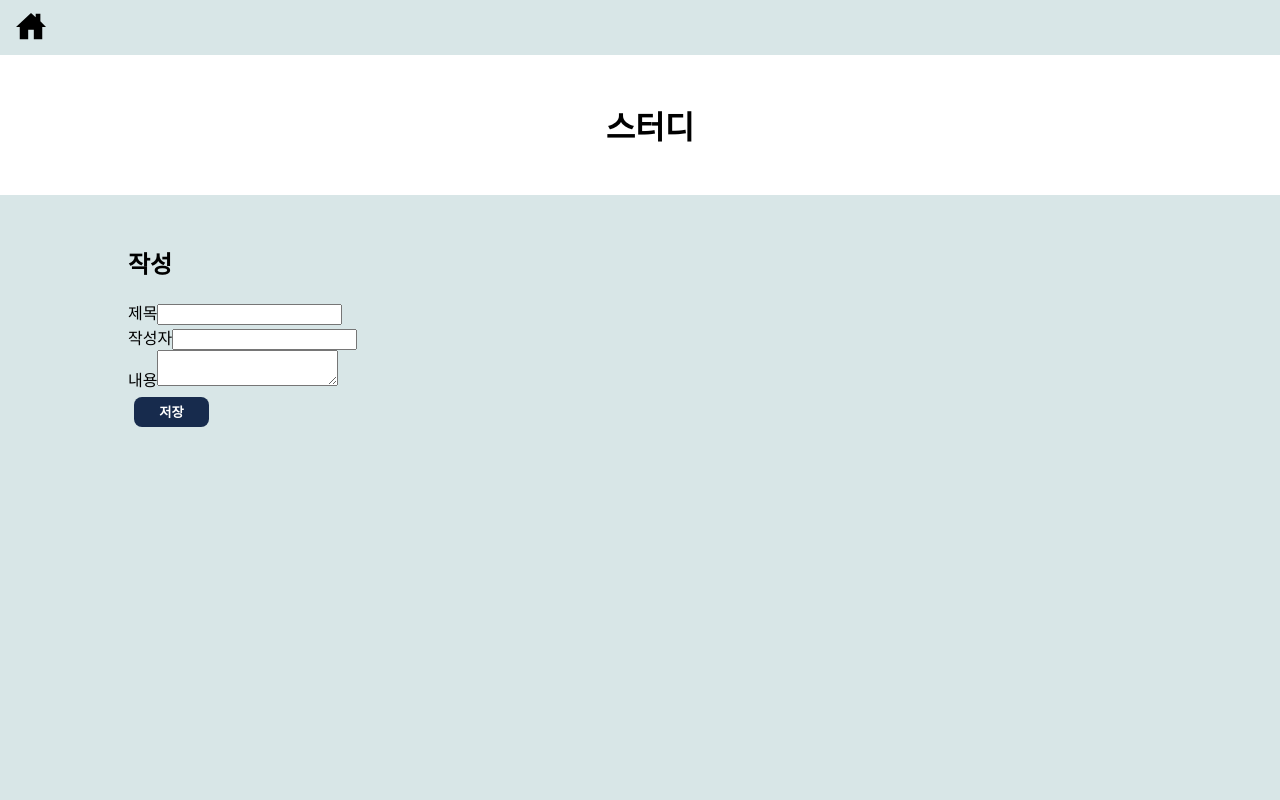
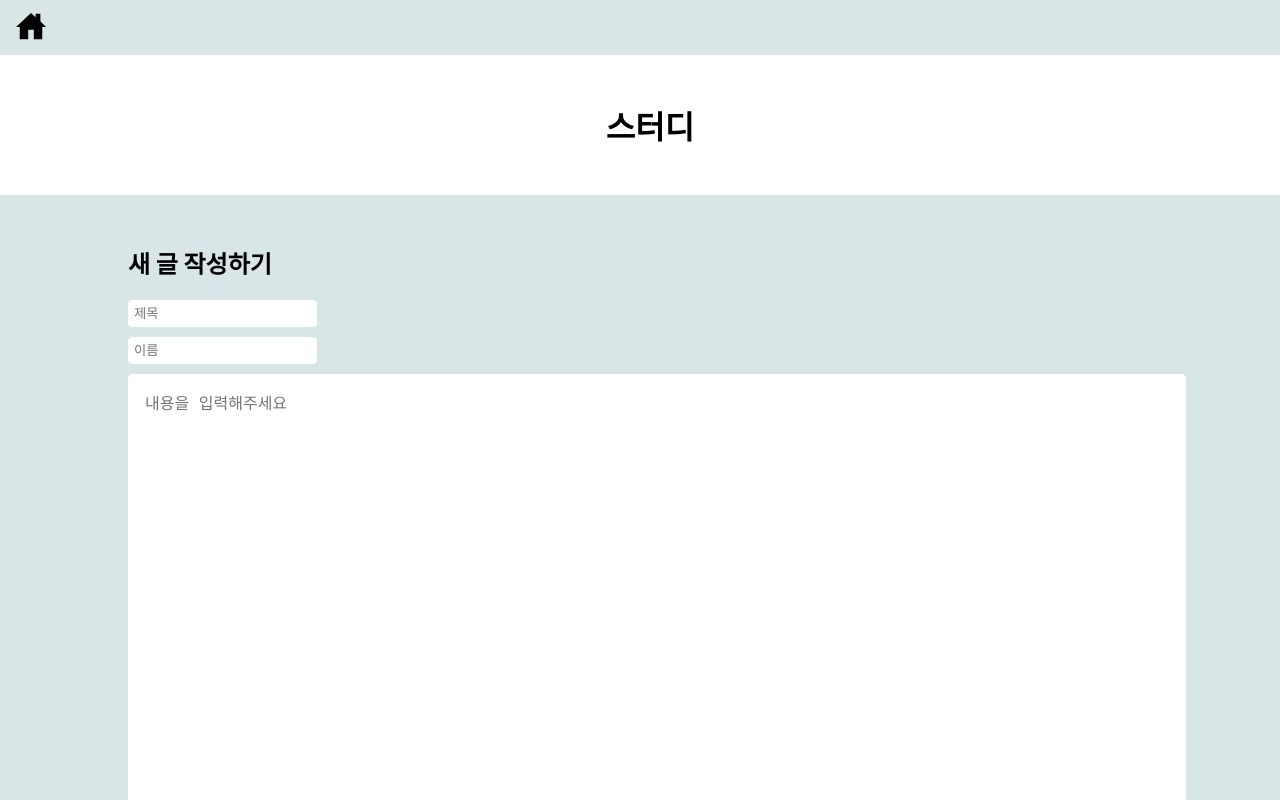
Before and after one commit to Hediar/react-lv4, a React (Create React App) app: page /post in a window 1280 px wide. Shown: the top 800 px of the page. Built offline with nearby package versions, Linux system fonts and the light colour scheme.

Commit message:
Post.jsx style 추가

```diff
--- a/src/components/Inputcomment.jsx
+++ b/src/components/Inputcomment.jsx
@@ -5,6 +5,7 @@ import shortid from "shortid";
 import { useParams } from "react-router-dom";
 import { useMutation, useQueryClient } from "react-query";
 import { addnewComment } from "../api/studyTodo";
+import { styled } from "styled-components";
 
 function Inputcomment(props) {
   const [inputUser, inputUserHandler, setInputUser] = useInput();
@@ -40,23 +41,62 @@ function Inputcomment(props) {
   };
 
   return (
-    <>
+    <CommentBox>
       <div>
         <div>
-          <label>이름</label>
-          <input value={inputUser} onChange={inputUserHandler} maxlength="10" />
+          <CommentNameInput
+            value={inputUser}
+            onChange={inputUserHandler}
+            maxlength="10"
+            placeholder="이름을 입력해주세요"
+          />
         </div>
-        <textarea
+
+        <CommentInput
           value={inputComment}
           onChange={inputCommentHandler}
           placeholder="댓글을 입력해주세요"
         />
       </div>
-      <Button role="newcomment" onClick={handleSubmitButtonClick}>
-        저장
-      </Button>
-    </>
+      <ButtonWrapper>
+        <Button role="newcomment" onClick={handleSubmitButtonClick}>
+          저장
+        </Button>
+      </ButtonWrapper>
+    </CommentBox>
   );
 }
 
 export default Inputcomment;
+
+const CommentBox = styled.div`
+  align-items: center;
+  justify-content: space-between;
+  padding: 10px;
+  width: 90%;
+`;
+
+const CommentNameInput = styled.input`
+  padding: 5px;
+  outline: none;
+  border: 1px solid white;
+  margin-bottom: 10px;
+  border-radius: 4px;
+`;
+
+const CommentInput = styled.textarea`
+  resize: none;
+  padding: 1rem 1rem 1.5rem;
+  outline: none;
+  border: 1px solid white;
+  margin-bottom: 8px;
+  width: 100%;
+  border-radius: 4px;
+  font-size: 1rem;
+  line-height: 1.75;
+`;
+
+const ButtonWrapper = styled.div`
+  display: flex;
+  justify-content: right;
+`;
--- a/src/pages/Post.jsx
+++ b/src/pages/Post.jsx
@@ -51,33 +51,36 @@ function Post() {
     <>
       <Header />
       <PostBox>
-        <h2>작성</h2>
+        <h2>새 글 작성하기</h2>
         <form onSubmit={handleSubmitButtonClick}>
           <div>
-            <label>제목</label>
-            <input
+            <PostInputTitle
               value={title}
               onChange={onChangeTitleHandler}
+              placeholder="제목"
               maxlength="20"
             />
           </div>
           <div>
-            <label>작성자</label>
-            <input
+            <PostInputName
               value={writer}
               onChange={onChangeWriterHandler}
+              placeholder="이름"
               maxlength="10"
             />
           </div>
           <div>
-            <label>내용</label>
-            <textarea value={contents} onChange={onChangeContentHandler} />
+            <PostContentArea
+              value={contents}
+              onChange={onChangeContentHandler}
+              placeholder="내용을 입력해주세요"
+            />
           </div>
-
+        </form>
+        <ButtonArea>
           <Button type="submit">저장</Button>
-        </form>
+        </ButtonArea>
       </PostBox>
-
       <Footer />
     </>
   );
@@ -92,3 +95,37 @@ const PostBox = styled.div`
   align-items: center;
   justify-content: center;
 `;
+
+const PostInputTitle = styled.input`
+  padding: 5px;
+  outline: none;
+  border: 1px solid white;
+  margin-bottom: 10px;
+  border-radius: 4px;
+`;
+
+const PostInputName = styled.input`
+  padding: 5px;
+  outline: none;
+  border: 1px solid white;
+  margin-bottom: 10px;
+  border-radius: 4px;
+`;
+
+const PostContentArea = styled.textarea`
+  resize: none;
+  padding: 1rem 1rem 1.5rem;
+  outline: none;
+  border: 1px solid white;
+  margin-bottom: 8px;
+  height: 650px;
+  width: 100%;
+  border-radius: 4px;
+  font-size: 1rem;
+  line-height: 1.75;
+`;
+
+const ButtonArea = styled.div`
+  display: flex;
+  justify-content: right;
+`;
```
